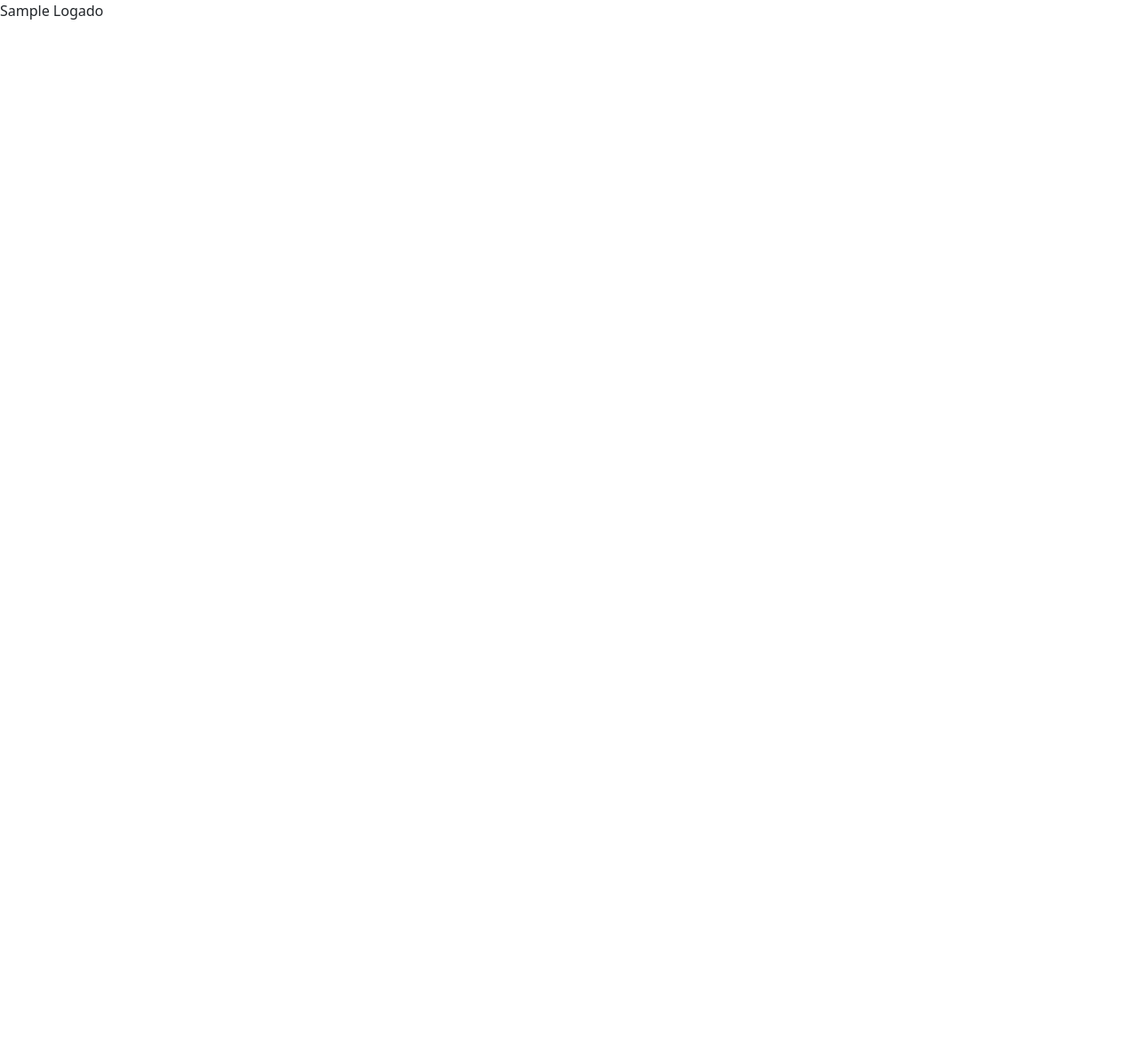
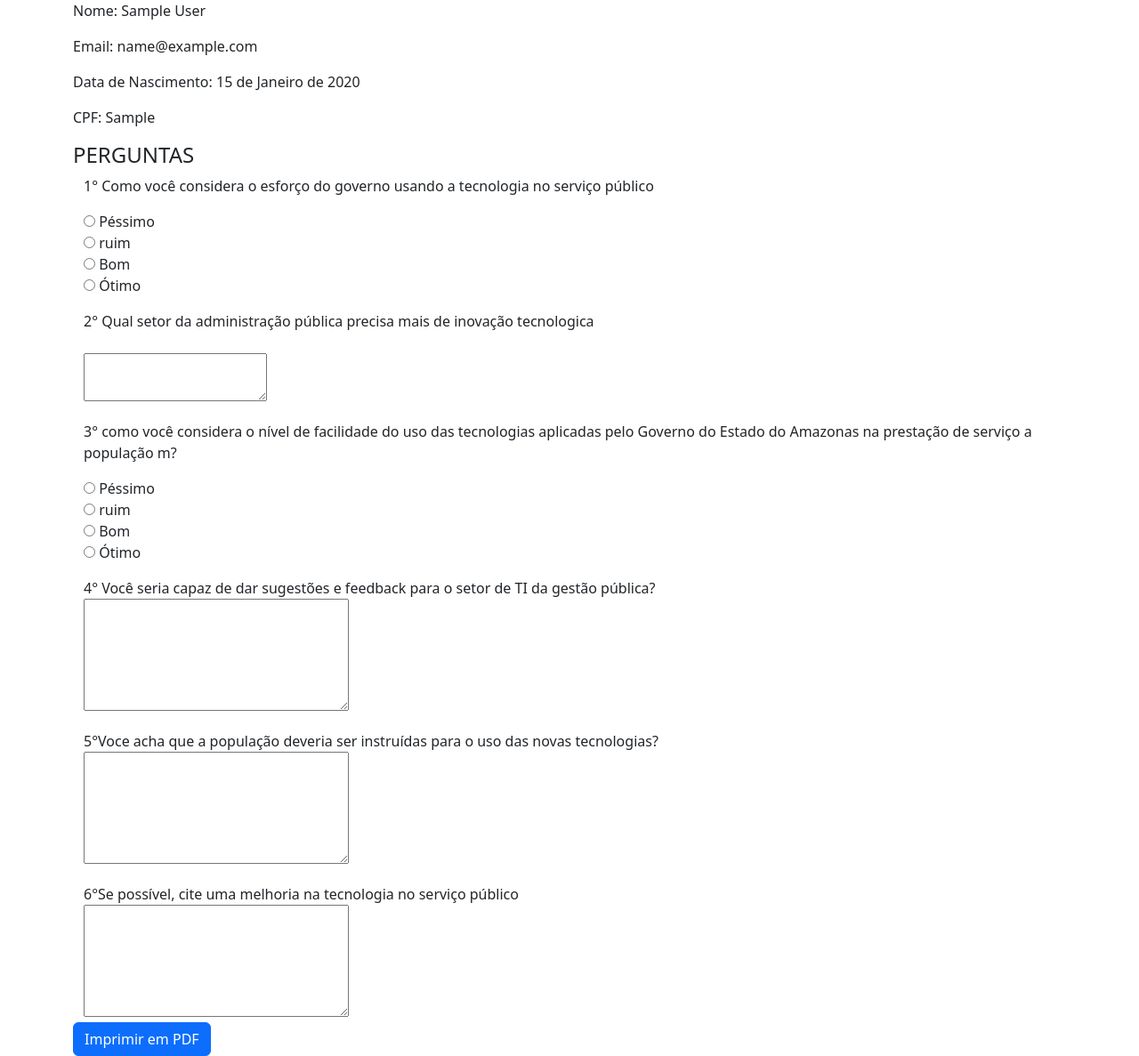
Before and after one commit to hashtegui/pesquisa_prefeitura, a Django app: page /user/ in a window 1280 px wide. Before the commit the page is almost empty. Shown: the whole page at 89% size. Before the commit the page ends 22 px from the top, so only its background shows below. Run offline with Django 4.2, Linux system fonts and the light colour scheme; a user stored in the database is signed in; tables that the repository leaves empty hold one stand-in row (values such as "Sample post"); some libraries are stand-ins or nearby versions.

Commit message:
subindo projeto pro git

```diff
--- a/pesquisa/models.py
+++ b/pesquisa/models.py
@@ -1,4 +1,5 @@
-from django.contrib.auth.models import AbstractBaseUser, BaseUserManager, PermissionsMixin
+from django.contrib.auth.models import (AbstractBaseUser, BaseUserManager,
+                                        PermissionsMixin)
 from django.db import models
 
 
@@ -34,7 +35,7 @@ class CustomUser(AbstractBaseUser, PermissionsMixin):
     objects = CustomUserManager()
 
     def __str__(self):
-        return self.email
+        return f'{self.email}'
 
     def get_full_name(self):
         return f"{self.first_name} {self.last_name}"
--- a/pesquisa/urls.py
+++ b/pesquisa/urls.py
@@ -1,10 +1,11 @@
 from django.urls import include, path
+
 from . import views
-
 
 urlpatterns = [
     path('', views.index, name='index'),
     path('login/', views.login_function, name='login'),
     path('register/', views.register, name='register'),
-    path('user/', views.pagina_inicial, name='pagina_inicial')
+    path('user/', views.pagina_inicial, name='pagina_inicial'),
+    path('pdf/', views.generate_pdf, name='generate_pdf')
 ]
--- a/pesquisa/views.py
+++ b/pesquisa/views.py
@@ -1,9 +1,11 @@
-from django.http import HttpRequest
 from django.contrib.auth import authenticate, login
+from django.contrib.auth.decorators import login_required
+from django.http import HttpRequest, HttpResponse
+from django.shortcuts import redirect, render
+from xhtml2pdf import pisa
+
 from .forms import CustomLoginForm, RegisterForm
-from django.shortcuts import render, redirect
-from django.contrib.auth.decorators import login_required
-
+from .models import CustomUser
 
 # Create your views here.
 
@@ -16,8 +18,7 @@ def login_function(request: HttpRequest):
     if request.method == 'POST':
         email = request.POST['email']
         password = request.POST['password']
-        user = authenticate(request, email=email, password=password)
-        print(user)
+        user = CustomUser.objects.get(email=email)
         if user is not None:
             login(request, user=user)
             return redirect('pagina_inicial')
@@ -31,8 +32,22 @@ def login_function(request: HttpRequest):
 def register(request: HttpRequest):
     if request.method == 'POST':
         form = RegisterForm(request.POST)
-        print(form)
-        return render(request, 'user/register.html', {'form': form})
+        if form.is_valid():
+            print(form.cleaned_data)
+            email = form.cleaned_data.get('email')
+            first_name = form.cleaned_data.get('first_name')
+            last_name = form.cleaned_data.get('last_name')
+            password = form.cleaned_data.get('password1')
+            dt_nascimento = form.cleaned_data.get('dt_nascimento')
+            cpf = form.cleaned_data.get('cpf')
+
+            user = CustomUser(first_name=first_name, last_name=last_name,
+                              dt_nascimento=dt_nascimento, cpf=cpf, password=password, email=email)
+
+            user.save()
+            return redirect(request, 'login')
+        else:
+            return render(request, 'index.html')
     else:
         form = RegisterForm()
         return render(request, 'user/register.html', {'form': form})
@@ -41,3 +56,14 @@ def register(request: HttpRequest):
 @login_required(login_url='/login')
 def pagina_inicial(request: HttpRequest):
     return render(request, 'user/logado/index.html')
+
+
+def generate_pdf(request: HttpRequest):
+    html = render(request, 'user/logado/index.html', {}).content
+    response = HttpResponse(content_type='application/pdf')
+    response['Content-Disposition'] = 'attachment; filename="arquivo.pdf"'
+
+    # Converte o conteúdo HTML em PDF usando a biblioteca xhtml2pdf
+    pisa.CreatePDF(html, dest=response)
+
+    return response
--- a/prefeitura/settings.py
+++ b/prefeitura/settings.py
@@ -1,6 +1,6 @@
+import os
 from pathlib import Path
 from typing import Any
-import os
 
 # Build paths inside the project like this: BASE_DIR / 'subdir'.
 BASE_DIR = Path(__file__).resolve().parent.parent
@@ -108,6 +108,10 @@ USE_TZ = True
 
 STATIC_URL = 'static/'
 
+STATICFILES_DIRS = [
+    os.path.join(BASE_DIR, 'static')
+]
+
 # Default primary key field type
 # https://docs.djangoproject.com/en/4.1/ref/settings/#default-auto-field
 
--- a/prefeitura/urls.py
+++ b/prefeitura/urls.py
@@ -13,9 +13,13 @@ Including another URLconf
     1. Import the include() function: from django.urls import include, path
     2. Add a URL to urlpatterns:  path('blog/', include('blog.urls'))
 """
+from django.conf.urls.static import static
 from django.contrib import admin
-from django.urls import path, include
+from django.urls import include, path
+
 from pesquisa import urls
+
+from . import settings
 
 urlpatterns = [
     path('admin/', admin.site.urls),
--- a/templates/user/logado/index.html
+++ b/templates/user/logado/index.html
@@ -1,3 +1,85 @@
-{% extends 'base.html' %} {% block content %}
-<p>{{ user.first_name }} Logado</p>
+{% extends 'base.html' %} {% block title %} Questionário {% endblock %}
+<></>
+{% block content %}
+
+<script>
+  $(document).ready(function () {
+    $("#imprimir").click(function () {
+      window.print();
+    });
+  });
+</script>
+
+<div class="container">
+  <div>
+    <div>
+      <p>Nome: {{user.first_name}} {{user.last_name}}</p>
+      <p>Email: {{user.email}}</p>
+      <p>Data de Nascimento: {{user.dt_nascimento}}</p>
+      <p>CPF: {{user.cpf}}</p>
+    </div>
+  </div>
+  <h4>PERGUNTAS</h4>
+  <div class="container">
+    <label
+      >1° Como você considera o esforço do governo usando a tecnologia no
+      serviço público</label
+    >
+    <div class="mt-3">
+      <input type="radio" name="setor" /> Péssimo <br />
+      <input type="radio" name="setor" /> ruim <br />
+      <input type="radio" name="setor" /> Bom <br />
+      <input type="radio" name="setor" /> Ótimo <br />
+    </div>
+
+    <div class="mt-3">
+      <label
+        >2° Qual setor da administração pública precisa mais de inovação
+        tecnologica</label
+      >
+      <br />
+      <br />
+      <textarea></textarea>
+    </div>
+
+    <div class="mt-3">
+      <label for="">
+        3° como você considera o nível de facilidade do uso das tecnologias
+        aplicadas pelo Governo do Estado do Amazonas na prestação de serviço a
+        população m?
+      </label>
+    </div>
+    <div class="mt-3">
+      <input type="radio" name="tecnologias" /> Péssimo <br />
+      <input type="radio" name="tecnologias" /> ruim <br />
+      <input type="radio" name="tecnologias" /> Bom <br />
+      <input type="radio" name="tecnologias" /> Ótimo <br />
+    </div>
+    <div class="mt-3">
+      <label for="">
+        4° Você seria capaz de dar sugestões e feedback para o setor de TI da
+        gestão pública?
+      </label>
+      <br />
+      <textarea name="" id="" cols="30" rows="5"></textarea>
+    </div>
+
+    <div class="mt-3">
+      <label for="">
+        5°Voce acha que a população deveria ser instruídas para o uso das novas
+        tecnologias?
+      </label>
+      <br />
+      <textarea name="" id="" cols="30" rows="5"></textarea>
+    </div>
+    <div class="mt-3">
+      <label for="">
+        6°Se possível, cite uma melhoria na tecnologia no serviço público
+      </label>
+      <br />
+      <textarea name="" id="" cols="30" rows="5"></textarea>
+    </div>
+  </div>
+  <a class="btn btn-primary" id="imprimir">Imprimir em PDF</a>
+</div>
 {% endblock %}
--- a/templates/user/register.html
+++ b/templates/user/register.html
@@ -3,6 +3,9 @@
 {% block title %} Register {% endblock %}
 <></>
 {% block content %}
+
+<div class="container">
+
 <form method="post">
   {% csrf_token %}
 
@@ -40,4 +43,5 @@
 
 <button class="btn btn-primary" type="submit">Registrar</button>
 </form>
+</div>
 {% endblock %}
```
Also changed, not shown: templates/index.html (+7 -4 lines), templates/user/login.html (+8 -1 lines), static/logo.png (added).
